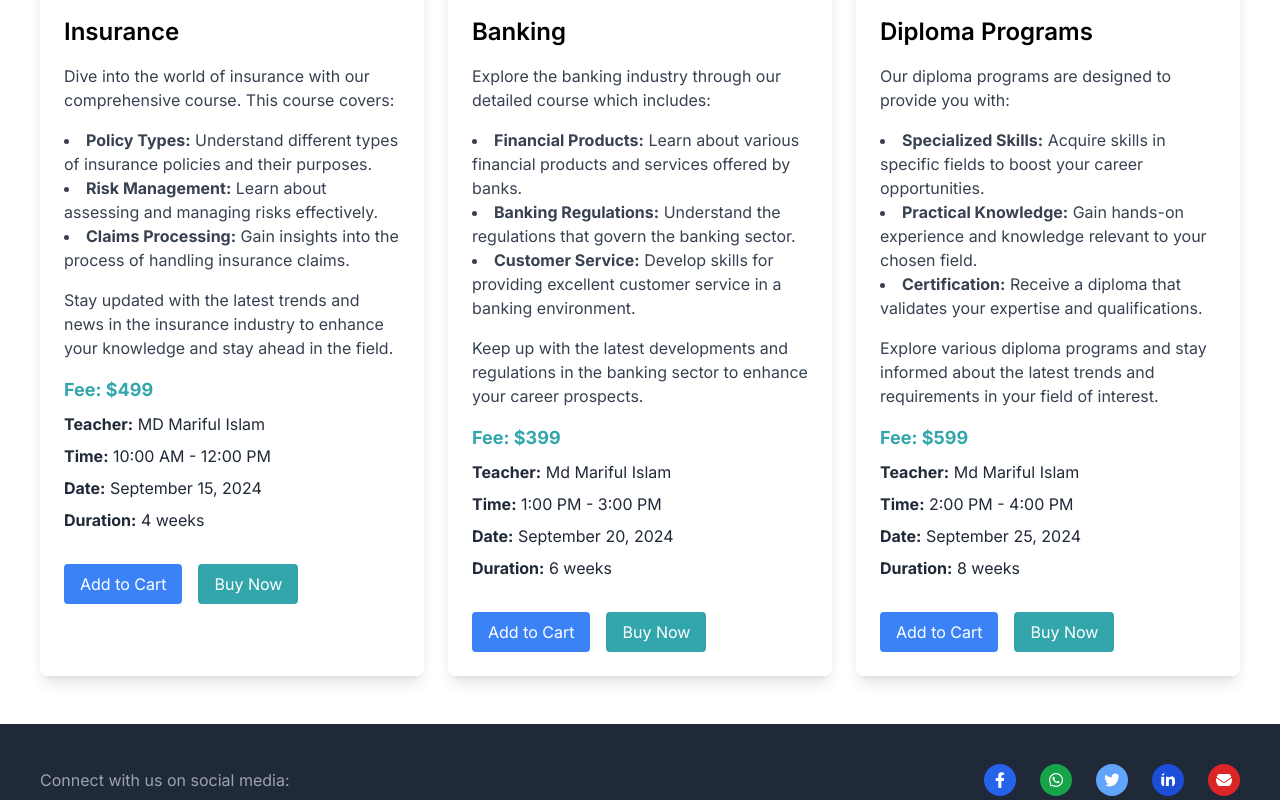
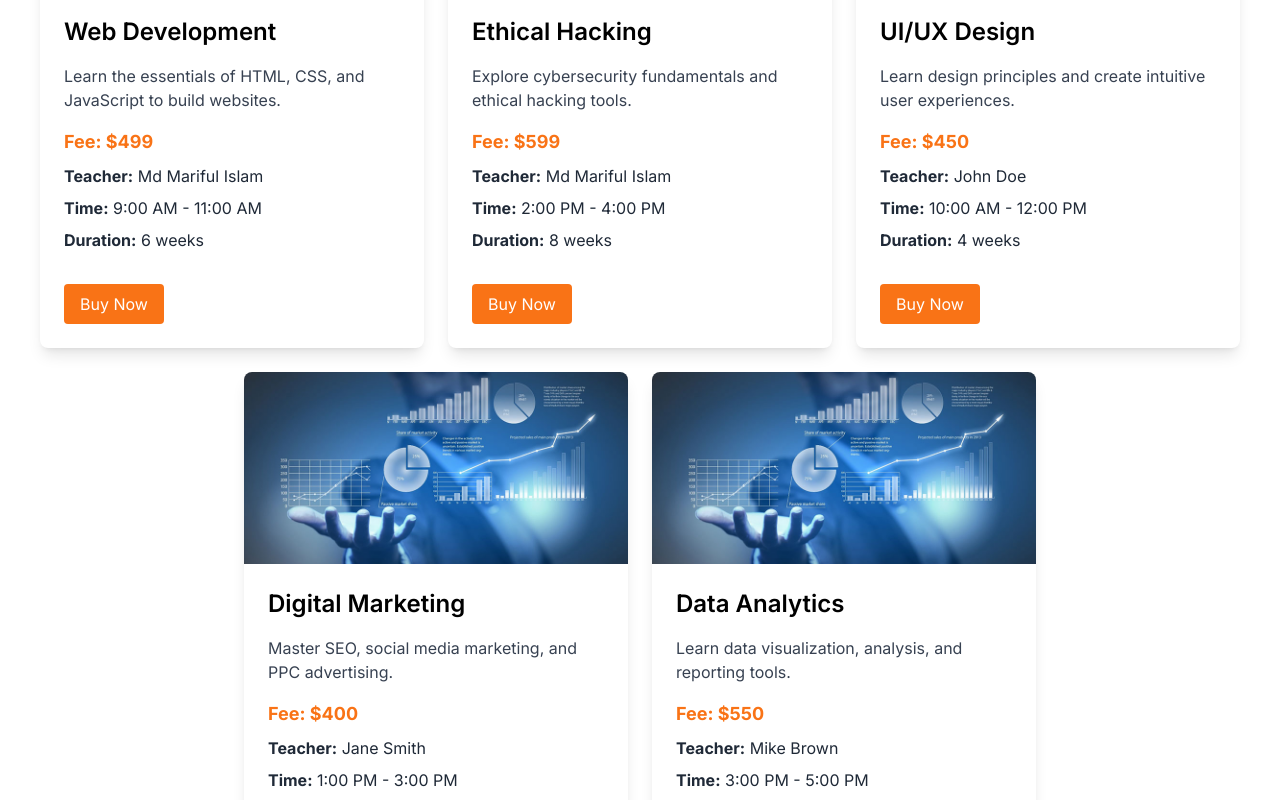
Before and after one commit to mariful999/DPI_project, a Next.js app: page /course in a window 1280 px wide. Shown: the part 400-1200 px from the top of the page. Built offline with nearby package versions, Linux system fonts and the light colour scheme.

Commit message:
course section add

```diff
--- a/src/app/about/page.js
+++ b/src/app/about/page.js
@@ -13,6 +13,71 @@ const AboutLogicITCenter = () => {
         <h1 className="text-3xl md:text-4xl font-extrabold text-center text-orange-500 mb-12">
           About Logic IT Center
         </h1>
+
+        {/* Section 5: Meet the Team (Moved to the Top) */}
+        <div className="bg-white p-6 md:p-8 rounded-lg shadow-lg mb-12">
+          <h2 className="text-2xl md:text-3xl font-semibold text-orange-500 mb-6 text-center">
+            Meet the Team
+          </h2>
+          <div className="flex flex-col md:flex-row justify-center gap-6">
+            {/* CEO */}
+            <div className="bg-gray-100 p-4 rounded-lg shadow-lg flex flex-col items-center text-center">
+              <Image
+                src="/assets/profil-img.jpg" // Corrected image path
+                alt="CEO"
+                width={120} // Set the width of the image
+                height={120} // Set the height of the image
+                className="rounded-full mb-4" // Circular image
+              />
+              <h3 className="text-xl font-semibold text-orange-500 mb-2">
+                John Doe
+              </h3>
+              <p className="text-sm text-gray-700">
+                CEO & Founder of Logic IT Center. John brings over 15 years of
+                experience in the tech industry, having worked with top tech
+                firms and leading teams to success.
+              </p>
+            </div>
+
+            {/* Manager */}
+            <div className="bg-gray-100 p-4 rounded-lg shadow-lg flex flex-col items-center text-center">
+              <Image
+                src="/assets/profil-img.jpg" // Corrected image path
+                alt="Manager"
+                width={120} // Set the width of the image
+                height={120} // Set the height of the image
+                className="rounded-full mb-4" // Circular image
+              />
+              <h3 className="text-xl font-semibold text-orange-500 mb-2">
+                Jane Smith
+              </h3>
+              <p className="text-sm text-gray-700">
+                Manager at Logic IT Center. With over 10 years of experience in
+                IT education and training, Jane ensures the smooth running of
+                all courses and the overall student experience.
+              </p>
+            </div>
+
+            {/* Founder */}
+            <div className="bg-gray-100 p-4 rounded-lg shadow-lg flex flex-col items-center text-center">
+              <Image
+                src="/assets/profil-img.jpg" // Corrected image path
+                alt="Founder"
+                width={120} // Set the width of the image
+                height={120} // Set the height of the image
+                className="rounded-full mb-4" // Circular image
+              />
+              <h3 className="text-xl font-semibold text-orange-500 mb-2">
+                Michael Brown
+              </h3>
+              <p className="text-sm text-gray-700">
+                Founder of Logic IT Center. Michael is passionate about bridging
+                the gap between tech education and industry needs, ensuring all
+                our programs are aligned with current market trends.
+              </p>
+            </div>
+          </div>
+        </div>
 
         {/* Section 1: Our Approach */}
         <div className="bg-white p-6 md:p-8 rounded-lg shadow-lg mb-12 flex flex-col md:flex-row items-center lg:items-start space-y-4 md:space-y-0 md:space-x-6">
@@ -107,71 +172,6 @@ const AboutLogicITCenter = () => {
             </p>
           </div>
         </div>
-
-        {/* Section 5: Meet the Team */}
-        <div className="bg-white p-6 md:p-8 rounded-lg shadow-lg mb-12">
-          <h2 className="text-2xl md:text-3xl font-semibold text-orange-500 mb-6 text-center">
-            Meet the Team
-          </h2>
-          <div className="flex flex-col md:flex-row justify-center gap-6">
-            {/* CEO */}
-            <div className="bg-gray-100 p-4 rounded-lg shadow-lg flex flex-col items-center text-center">
-              <Image
-                src="/assets/profil-img.jpg" // Corrected image path
-                alt="CEO"
-                width={120} // Set the width of the image
-                height={120} // Set the height of the image
-                className="rounded-full mb-4" // Circular image
-              />
-              <h3 className="text-xl font-semibold text-orange-500 mb-2">
-                John Doe
-              </h3>
-              <p className="text-sm text-gray-700">
-                CEO & Founder of Logic IT Center. John brings over 15 years of
-                experience in the tech industry, having worked with top tech
-                firms and leading teams to success.
-              </p>
-            </div>
-
-            {/* Manager */}
-            <div className="bg-gray-100 p-4 rounded-lg shadow-lg flex flex-col items-center text-center">
-              <Image
-                src="/assets/profil-img.jpg" // Corrected image path
-                alt="Manager"
-                width={120} // Set the width of the image
-                height={120} // Set the height of the image
-                className="rounded-full mb-4" // Circular image
-              />
-              <h3 className="text-xl font-semibold text-orange-500 mb-2">
-                Jane Smith
-              </h3>
-              <p className="text-sm text-gray-700">
-                Manager at Logic IT Center. With over 10 years of experience in
-                IT education and training, Jane ensures the smooth running of
-                all courses and the overall student experience.
-              </p>
-            </div>
-
-            {/* Founder */}
-            <div className="bg-gray-100 p-4 rounded-lg shadow-lg flex flex-col items-center text-center">
-              <Image
-                src="/assets/profil-img.jpg" // Corrected image path
-                alt="Founder"
-                width={120} // Set the width of the image
-                height={120} // Set the height of the image
-                className="rounded-full mb-4" // Circular image
-              />
-              <h3 className="text-xl font-semibold text-orange-500 mb-2">
-                Michael Brown
-              </h3>
-              <p className="text-sm text-gray-700">
-                Founder of Logic IT Center. Michael is passionate about bridging
-                the gap between tech education and industry needs, ensuring all
-                our programs are aligned with current market trends.
-              </p>
-            </div>
-          </div>
-        </div>
       </div>
     </Container>
   );
--- a/src/app/course/page.js
+++ b/src/app/course/page.js
@@ -1,173 +1,110 @@
-"use client"; // Indicate that this component is a client component
-import React, { useState } from "react"; // Import React and useState hook for managing state
-import Container from "../ui/Container"; // Import a Container component for layout
-import Image from "next/image"; // Import Next.js Image component for optimized images
-import { bannerImage } from "@/app/assets/index"; // Import the banner image (update with actual image imports)
+"use client";
+import React, { useState } from "react";
+import Container from "../ui/Container";
+import Image from "next/image";
+import { bannerImage } from "@/app/assets/index";
 
-// Define an array of course objects with relevant details
 const courses = [
+  // Adding more diverse courses
   {
     id: "1",
-    title: "Insurance",
-    description: (
-      <>
-        <p className="mb-4">
-          Dive into the world of insurance with our comprehensive course. This
-          course covers:
-        </p>
-        <ul className="list-disc list-inside mb-4">
-          <li>
-            <strong>Policy Types:</strong> Understand different types of
-            insurance policies and their purposes.
-          </li>
-          <li>
-            <strong>Risk Management:</strong> Learn about assessing and managing
-            risks effectively.
-          </li>
-          <li>
-            <strong>Claims Processing:</strong> Gain insights into the process
-            of handling insurance claims.
-          </li>
-        </ul>
-        <p>
-          Stay updated with the latest trends and news in the insurance industry
-          to enhance your knowledge and stay ahead in the field.
-        </p>
-      </>
-    ),
-    image: bannerImage, // Image associated with the course
-    fee: "$499", // Course fee
-    teacher: "MD Mariful Islam", // Course instructor
-    time: "10:00 AM - 12:00 PM", // Course time
-    date: "September 15, 2024", // Course date
-    duration: "4 weeks", // Duration of the course
+    title: "Web Development",
+    description:
+      "Learn the essentials of HTML, CSS, and JavaScript to build websites.",
+    image: bannerImage,
+    fee: "$499",
+    teacher: "Md Mariful Islam",
+    time: "9:00 AM - 11:00 AM",
+    date: "November 15, 2024",
+    duration: "6 weeks",
   },
   {
     id: "2",
-    title: "Banking",
-    description: (
-      <>
-        <p className="mb-4">
-          Explore the banking industry through our detailed course which
-          includes:
-        </p>
-        <ul className="list-disc list-inside mb-4">
-          <li>
-            <strong>Financial Products:</strong> Learn about various financial
-            products and services offered by banks.
-          </li>
-          <li>
-            <strong>Banking Regulations:</strong> Understand the regulations
-            that govern the banking sector.
-          </li>
-          <li>
-            <strong>Customer Service:</strong> Develop skills for providing
-            excellent customer service in a banking environment.
-          </li>
-        </ul>
-        <p>
-          Keep up with the latest developments and regulations in the banking
-          sector to enhance your career prospects.
-        </p>
-      </>
-    ),
-    image: bannerImage,
-    fee: "$399",
-    teacher: "Md Mariful Islam",
-    time: "1:00 PM - 3:00 PM",
-    date: "September 20, 2024",
-    duration: "6 weeks",
-  },
-  {
-    id: "3",
-    title: "Diploma Programs",
-    description: (
-      <>
-        <p className="mb-4">
-          Our diploma programs are designed to provide you with:
-        </p>
-        <ul className="list-disc list-inside mb-4">
-          <li>
-            <strong>Specialized Skills:</strong> Acquire skills in specific
-            fields to boost your career opportunities.
-          </li>
-          <li>
-            <strong>Practical Knowledge:</strong> Gain hands-on experience and
-            knowledge relevant to your chosen field.
-          </li>
-          <li>
-            <strong>Certification:</strong> Receive a diploma that validates
-            your expertise and qualifications.
-          </li>
-        </ul>
-        <p>
-          Explore various diploma programs and stay informed about the latest
-          trends and requirements in your field of interest.
-        </p>
-      </>
-    ),
+    title: "Ethical Hacking",
+    description:
+      "Explore cybersecurity fundamentals and ethical hacking tools.",
     image: bannerImage,
     fee: "$599",
     teacher: "Md Mariful Islam",
     time: "2:00 PM - 4:00 PM",
-    date: "September 25, 2024",
+    date: "November 22, 2024",
     duration: "8 weeks",
   },
-  // Add more courses as needed
+  // New courses added for variety
+  {
+    id: "7",
+    title: "UI/UX Design",
+    description:
+      "Learn design principles and create intuitive user experiences.",
+    image: bannerImage,
+    fee: "$450",
+    teacher: "John Doe",
+    time: "10:00 AM - 12:00 PM",
+    date: "December 10, 2024",
+    duration: "4 weeks",
+  },
+  {
+    id: "8",
+    title: "Digital Marketing",
+    description: "Master SEO, social media marketing, and PPC advertising.",
+    image: bannerImage,
+    fee: "$400",
+    teacher: "Jane Smith",
+    time: "1:00 PM - 3:00 PM",
+    date: "December 18, 2024",
+    duration: "6 weeks",
+  },
+  {
+    id: "9",
+    title: "Data Analytics",
+    description: "Learn data visualization, analysis, and reporting tools.",
+    image: bannerImage,
+    fee: "$550",
+    teacher: "Mike Brown",
+    time: "3:00 PM - 5:00 PM",
+    date: "January 5, 2025",
+    duration: "6 weeks",
+  },
 ];
 
 const Course = () => {
-  // State to hold the currently selected course
   const [selectedCourse, setSelectedCourse] = useState(null);
-  // State to hold the list of courses added to the cart
-  const [cart, setCart] = useState([]);
+  const [isModalOpen, setIsModalOpen] = useState(false);
 
-  // Function to handle Buy Now button click
   const handleBuyNowClick = (course) => {
-    setSelectedCourse(course); // Set the selected course to state
+    setSelectedCourse(course);
+    setIsModalOpen(true); // Open modal on Buy Now click
   };
 
-  // Function to handle Add to Cart button click
-  const handleAddToCart = (course) => {
-    setCart([...cart, course]); // Add the selected course to the cart
-    alert(`${course.title} has been added to your cart!`); // Show confirmation alert
-  };
-
-  // Function to handle Pay Now button click
-  const handlePayNowClick = () => {
-    alert(`Proceeding to payment for ${selectedCourse.title}`); // Show payment alert for the selected course
+  const closeModal = () => {
+    setIsModalOpen(false);
+    setSelectedCourse(null); // Reset selection when modal closes
   };
 
   return (
     <Container>
       <div className="py-12">
-        <h1 className="text-4xl font-bold text-center text-[#32a6ab] mb-8">
+        <h1 className="text-4xl font-bold text-center text-orange-500 mb-8">
           Our Courses
         </h1>
         <div className="flex flex-wrap gap-6 justify-center">
-          {/* Added justify-center for better alignment */}
           {courses.map((course) => (
             <div
               key={course.id}
-              className={`flex flex-col bg-white shadow-lg rounded-lg overflow-hidden w-full sm:w-72 md:w-80 lg:w-96 transition-transform transform ${
-                selectedCourse?.id === course.id
-                  ? "border-4 border-[#32a6ab]" // Highlight selected course
-                  : ""
-              }`}
+              className="flex flex-col bg-white shadow-lg rounded-lg overflow-hidden w-full sm:w-72 md:w-80 lg:w-96 transition-transform"
             >
               <div className="relative h-48">
-                {/* Relative height for image */}
                 <Image
                   src={course.image}
                   alt={course.title}
-                  className="absolute inset-0 w-full h-full object-cover" // Ensuring images are responsive
-                  layout="fill" // Cover the entire div
+                  className="absolute inset-0 w-full h-full object-cover"
+                  layout="fill"
                 />
               </div>
               <div className="p-6">
                 <h2 className="text-2xl font-semibold mb-4">{course.title}</h2>
-                <div className="text-gray-700 mb-4">{course.description}</div>
-                <div className="text-lg font-bold text-[#32a6ab] mb-2">
+                <p className="text-gray-700 mb-4">{course.description}</p>
+                <div className="text-lg font-bold text-orange-500 mb-2">
                   Fee: {course.fee}
                 </div>
                 <div className="text-gray-800 mb-2">
@@ -176,50 +113,47 @@ const Course = () => {
                 <div className="text-gray-800 mb-2">
                   <strong>Time:</strong> {course.time}
                 </div>
-                <div className="text-gray-800 mb-2">
-                  <strong>Date:</strong> {course.date}
-                </div>
                 <div className="text-gray-800 mb-4">
                   <strong>Duration:</strong> {course.duration}
                 </div>
-                <div className="flex gap-4">
-                  {/* Flex container for buttons */}
                 <button
-                    onClick={() => handleAddToCart(course)} // Handle Add to Cart click
-                    className="mt-4 bg-blue-500 text-white py-2 px-4 rounded hover:bg-blue-600 transition"
-                  >
-                    Add to Cart
-                  </button>
-                  <button
-                    onClick={() => handleBuyNowClick(course)} // Handle Buy Now click
-                    className="mt-4 bg-[#32a6ab] text-white py-2 px-4 rounded hover:bg-[#28a19b] transition"
+                  onClick={() => handleBuyNowClick(course)}
+                  className="mt-4 bg-orange-500 text-white py-2 px-4 rounded hover:bg-orange-600 transition"
                 >
                   Buy Now
                 </button>
               </div>
             </div>
-            </div>
           ))}
         </div>
 
-        {/* Details Card for the selected course */}
-        {selectedCourse && (
+        {/* Modal for course details */}
+        {isModalOpen && selectedCourse && (
           <div className="fixed inset-0 flex items-center justify-center bg-gray-800 bg-opacity-50">
-            <div className="bg-white rounded-lg p-6 w-80 shadow-lg">
+            <div className="bg-white rounded-lg p-6 w-80 shadow-lg relative">
+              <button
+                onClick={closeModal}
+                className="absolute top-2 right-2 text-gray-600 hover:text-gray-900"
+              >
+                ✕
+              </button>
               <h4 className="text-xl font-bold mb-4">Course Details</h4>
               <div className="relative h-40 mb-4">
-                {/* Card image */}
                 <Image
-                  src={selectedCourse.image} // Image for the selected course
+                  src={selectedCourse.image}
                   alt={selectedCourse.title}
-                  className="absolute inset-0 w-full h-full object-cover rounded-lg" // Ensuring images are responsive and rounded
-                  layout="fill" // Cover the entire div
+                  className="absolute inset-0 w-full h-full object-cover rounded-lg"
+                  layout="fill"
                 />
               </div>
-              <h2 className="text-2xl font-semibold mb-2">
+              <div>
+                <h5 className="text-2xl font-semibold mb-2">
                   {selectedCourse.title}
-              </h2>
-              <div className="text-lg font-bold text-[#32a6ab] mb-2">
+                </h5>
+                <p className="text-gray-700 mb-4">
+                  {selectedCourse.description}
+                </p>
+                <div className="text-lg font-bold text-orange-500 mb-2">
                   Fee: {selectedCourse.fee}
                 </div>
                 <div className="text-gray-800 mb-2">
@@ -228,26 +162,16 @@ const Course = () => {
                 <div className="text-gray-800 mb-2">
                   <strong>Time:</strong> {selectedCourse.time}
                 </div>
-              <div className="text-gray-800 mb-2">
-                <strong>Date:</strong> {selectedCourse.date}
-              </div>
                 <div className="text-gray-800 mb-4">
                   <strong>Duration:</strong> {selectedCourse.duration}
                 </div>
-              <div className="flex flex-col gap-2">
-                {" "}
-                {/* Flex container for buttons with gap */}
                 <button
-                  onClick={handlePayNowClick} // Handle Pay Now click
-                  className="mt-4 bg-[#32a6ab] text-white py-2 px-4 rounded hover:bg-[#28a19b] transition"
+                  onClick={() =>
+                    alert(`Proceeding to payment for ${selectedCourse.title}`)
+                  }
+                  className="mt-4 bg-blue-500 text-white py-2 px-4 rounded hover:bg-blue-600 transition"
                 >
                   Pay Now
-                </button>
-                <button
-                  onClick={() => setSelectedCourse(null)} // Close the details card
-                  className="bg-gray-300 text-black py-1 px-2 rounded"
-                >
-                  Close
                 </button>
               </div>
             </div>
@@ -258,4 +182,4 @@ const Course = () => {
   );
 };
 
-export default Course; // Export the Course component for use in other parts of the app
+export default Course;
```
Lines whose indentation alone changed are shown as unchanged.
